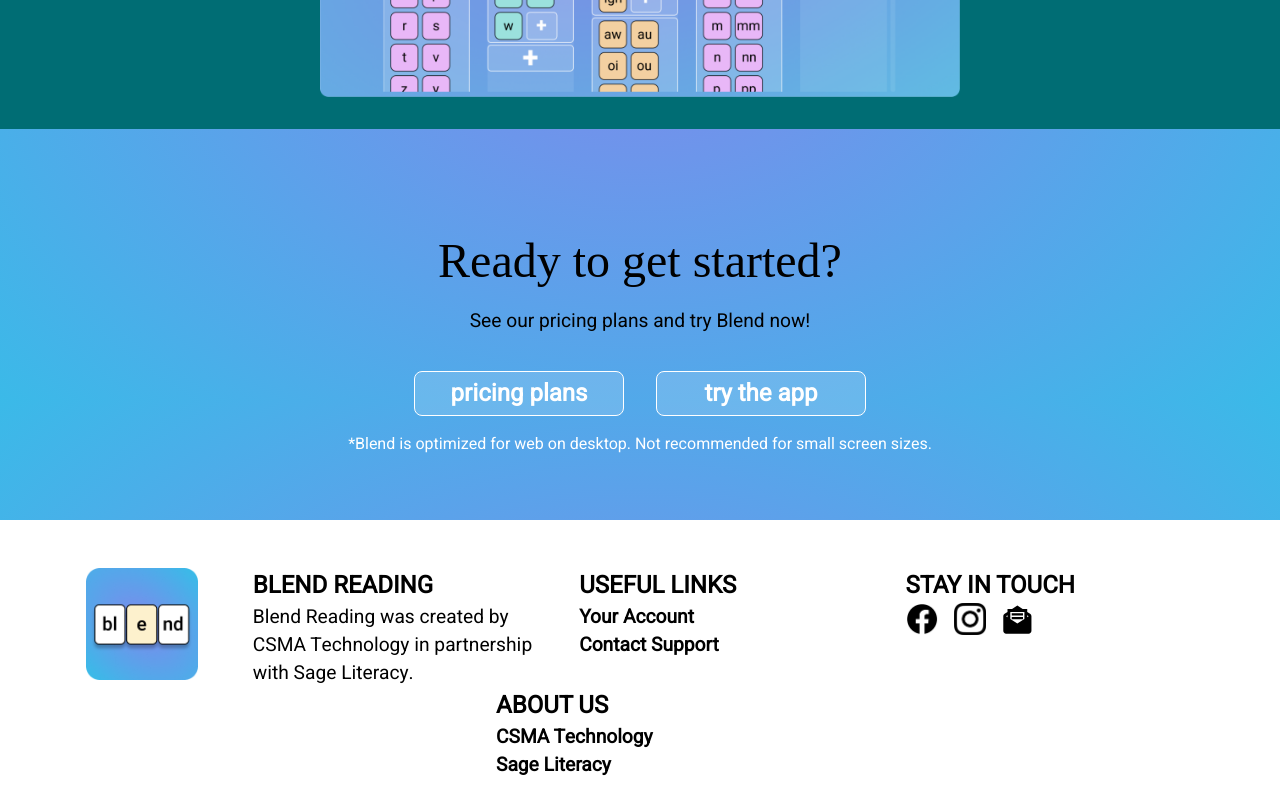
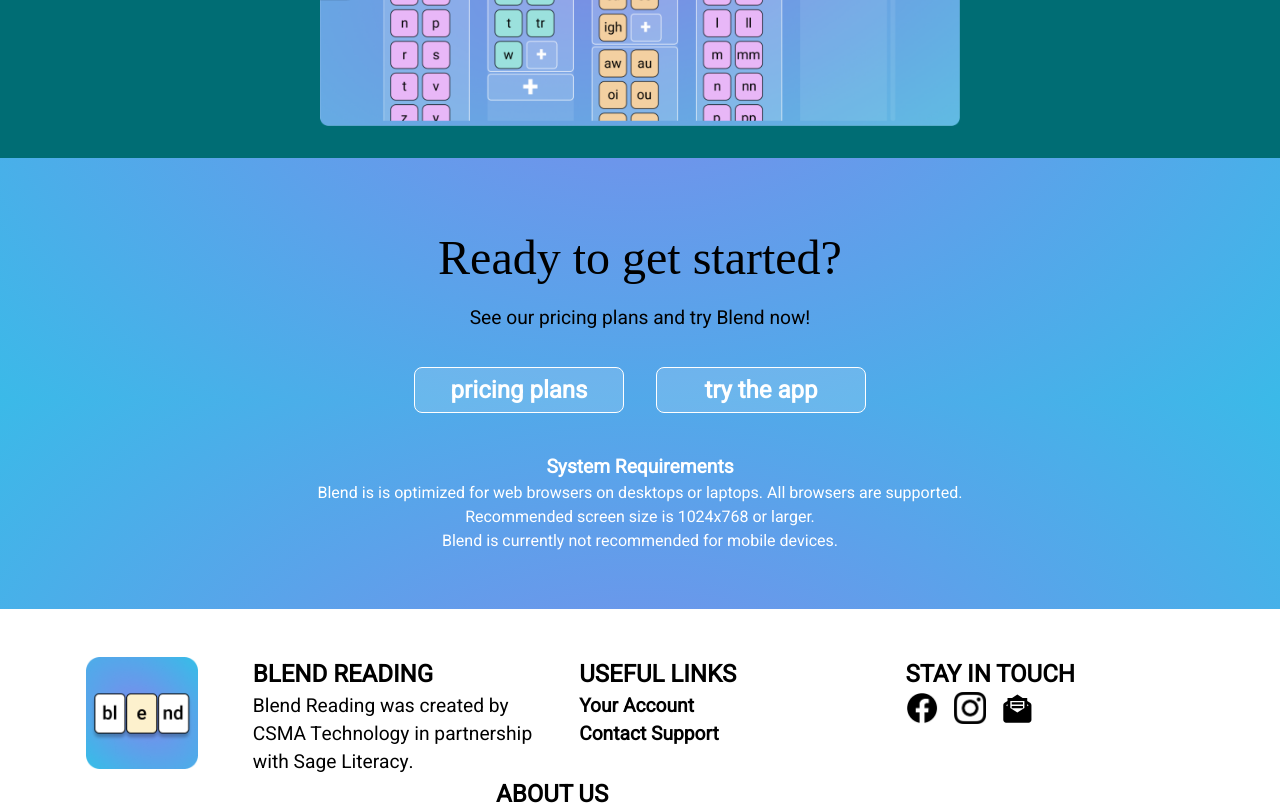
Before and after one commit to admoya/blend-product-site, a SvelteKit app: page / in a window 1280 px wide. Shown: the part 2800-3606 px from the top of the page. Built offline with nearby package versions, Linux system fonts and the light colour scheme; a web font is replaced by a local one.

Commit message:
feat(system-req): added system requirements to bottom of home page

```diff
--- a/src/routes/+page.svelte
+++ b/src/routes/+page.svelte
@@ -78,15 +78,25 @@
         <a class="btn" href="/pricing"><h2>pricing plans</h2></a>
         <a class="btn" href="https://app.blendreading.com" target="_blank" rel="noopener noreferrer"><h2>try the app</h2></a>
     </div>
-    <p class="footnote">*Blend is optimized for web on desktop. Not recommended for small screen sizes.</p>
+   <div class="footnote">
+    <h6>System Requirements</h6>
+    <p>Blend is is optimized for web browsers on desktops or laptops. All browsers are supported.</p>
+    <p>Recommended screen size is 1024x768 or larger.</p>
+    <p>Blend is currently not recommended for mobile devices.</p>
+   </div>
 </section>
 
 <style>
     .footnote {
-        margin: 0;
+        margin: 1.5rem;
         color: white;
         font-size: 1rem;
     }
+
+    .footnote p, h6 {
+        margin: 0;
+    }
+
     .cards img {
         max-width: 100%;
     }
@@ -134,7 +144,7 @@
         display: flex;
         flex-direction: column;
         align-items: center;
-        padding: 5%;
+        padding: 2rem;
         text-align: center;
     }
 
```
